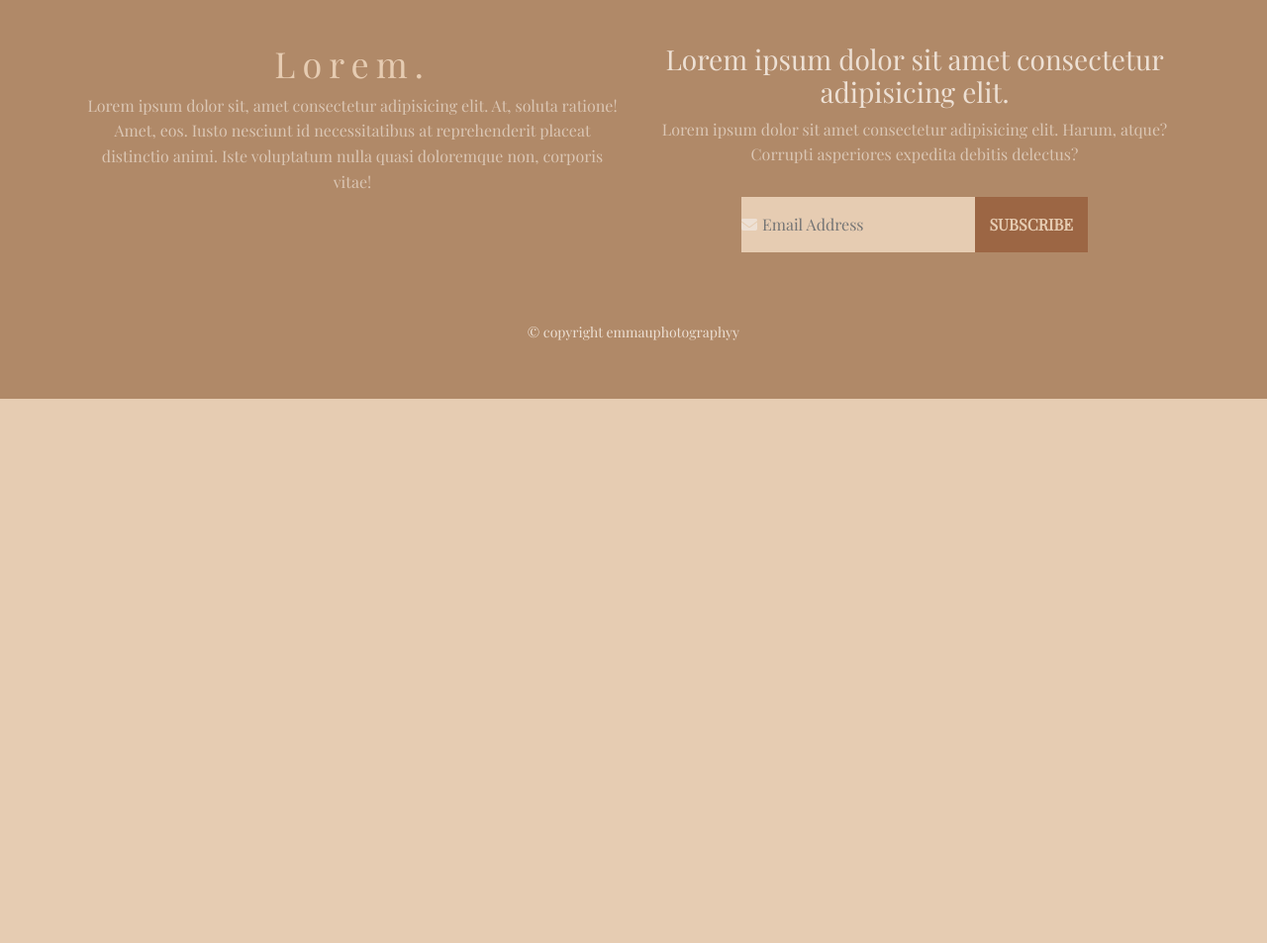
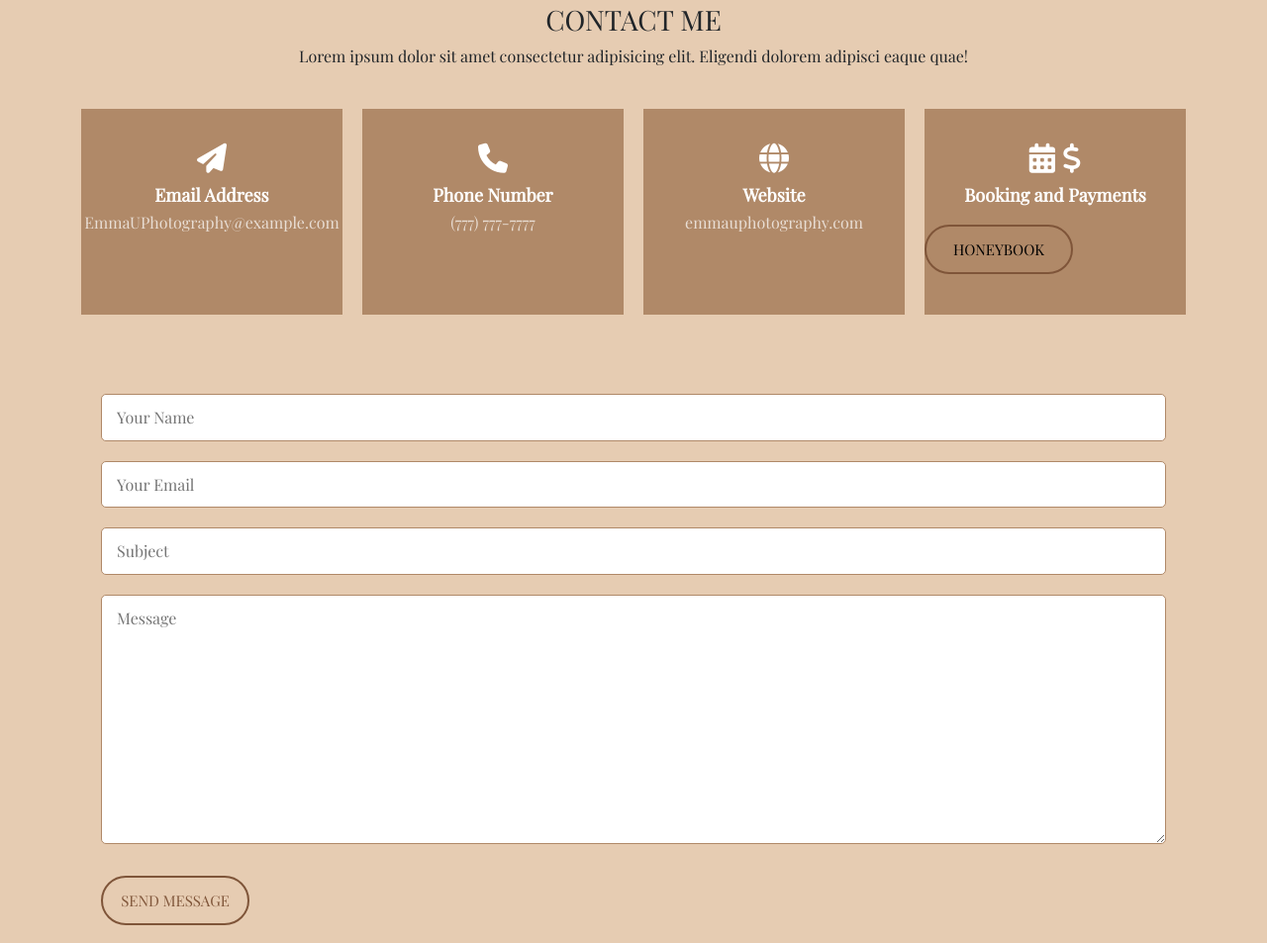
Before and after one commit to carson-loser/PhotoPortfolio, a plain HTML site: page contact.html in a window 1280 px wide. Shown: the part 853-1806 px from the top of the page at 99% size. Before the commit the page ends 1256 px from the top, so only its background shows below. Drawn offline with nearby package versions, Linux system fonts and the light colour scheme.

Commit message:
added gallery, about me, and contact pages

```diff
--- a/contact.html
+++ b/contact.html
@@ -10,7 +10,8 @@
   <link rel="stylesheet" href="https://cdnjs.cloudflare.com/ajax/libs/font-awesome/6.4.0/css/all.min.css"
     integrity="sha512-iecdLmaskl7CVkqkXNQ/ZH/XLlvWZOJyj7Yy7tcenmpD1ypASozpmT/E0iPtmFIB46ZmdtAc9eNBvH0H/ZpiBw=="
     crossorigin="anonymous" referrerpolicy="no-referrer" />
-    <link href="https://fonts.googleapis.com/css2?family=Nunito:wght@500&family=Playfair+Display&display=swap" rel="stylesheet">
+  <link href="https://fonts.googleapis.com/css2?family=Nunito:wght@500&family=Playfair+Display&display=swap"
+    rel="stylesheet">
   <link rel="stylesheet" href="main.css">
 </head>
 
@@ -77,6 +78,60 @@
 
   <!-- main body -->
 
+  <section class="section-five">
+    <div class="container">
+      <div class="contact-top">
+        <h3> CONTACT ME</h3>
+        <p>Lorem ipsum dolor sit amet consectetur adipisicing elit. Eligendi dolorem adipisci eaque quae!</p>
+      </div>
+
+      <div class="contact-middle">
+        <div>
+          <span class="contact-icon">
+            <i class="fa-sharp fa-solid fa-paper-plane"></i>
+          </span>
+          <span>Email Address</span>
+          <p>EmmaUPhotography@example.com</p>
+        </div>
+        <div>
+          <span class="contact-icon">
+            <i class="fas fa-phone"></i>
+          </span>
+          <span>Phone Number</span>
+          <p>(777) 777-7777</p>
+        </div>
+        <div>
+          <span class="contact-icon">
+            <i class="fas fa-globe"></i>
+          </span>
+          <span>Website</span>
+          <p>emmauphotography.com</p>
+        </div>
+        <div>
+          <span class="contact-icon">
+            <i class="fa-sharp fa-solid fa-calendar-days"></i>
+            <i class="fa-sharp fa-solid fa-dollar-sign"></i>
+          </span>
+          <span>Booking and Payments</span>
+          <p>
+            <button class="btn">
+              <a href="#">Honeybook</a>
+            </button>
+          </p>
+        </div>
+      </div>
+
+      <div class="contact-bottom">
+        <form class="form">
+          <input type="text" placeholder="Your Name">
+          <input type="email" placeholder="Your Email">
+          <input type="text" placeholder="Subject">
+          <textarea rows="9" placeholder="Message"></textarea>
+          <input type="submit" class="btn" value="Send Message">
+        </form>
+      </div>
+    </div>
+  </section>
 
   <!-- end main body -->
 
@@ -92,7 +147,8 @@
       </div>
       <div>
         <h3>Lorem ipsum dolor sit amet consectetur adipisicing elit.</h3>
-        <p>Lorem ipsum dolor sit amet consectetur adipisicing elit. Harum, atque? Corrupti asperiores expedita debitis delectus?</p>
+        <p>Lorem ipsum dolor sit amet consectetur adipisicing elit. Harum, atque? Corrupti asperiores expedita debitis
+          delectus?</p>
 
         <div class="subs">
           <i class="fas fa-envelope"></i>
--- a/main.css
+++ b/main.css
@@ -403,6 +403,101 @@
  }
 
 
+/* about me page */
+/* section 4 */
+.section-four {
+  margin: 40px 0;
+}
+
+.summary-post {
+  margin: 40px 0;
+}
+
+.summary-content {
+  padding: 25px;
+  background: #f7f7f7;
+}
+
+.summary-title {
+  font-size: 20px;
+  font-weight: 900;
+}
+
+.summary-text {
+  font-weight: 300;
+}
+
+/* end of about me */
+
+
+
+/* contact page */
+/* section 5 */
+.section-five {
+  margin: 40px 0;
+}
+
+.section-five .container div {
+  margin: 20px 0;
+}
+
+.contact-top {
+  text-align: center;
+}
+
+.contact-top h3 {
+  font-size: 28px;
+}
+
+.contact-top p {
+  font-weight: 300;
+  width: 70%;
+  margin: 0 auto;
+}
+
+.contact-middle div {
+  text-align: center;
+  padding: 25px 0;
+  background: var(--lightBrown);
+  color: #fff;
+}
+
+.contact-middle div span {
+  display: block;
+}
+
+.contact-icon {
+  font-size: 30px;
+}
+
+.contact-middle div span:nth-child(2) {
+  font-size: 18px;
+  font-weight: bold;
+}
+
+.contact-middle div p {
+  font-weight: 300;
+  color: #ffffffb7;
+}
+
+.contact-bottom {
+  margin-top: 50px!important;
+}
+
+.form input[type="text"], .form input[type="email"], .form textarea {
+  width: 100%;
+  font-size: 16px;
+  padding: 10px 15px;
+  margin: 10px 0;
+  border: 1px solid var(--lightBrown);
+  outline: none;
+  border-radius: 5px
+}
+
+.contact-bottom .form {
+  padding: 0 20px;
+}
+
 
  /* footer styling */
 
@@ -474,7 +569,23 @@
 
  /* media queries */
 
+
+ /* section 5 */
+@media screen and (min-width: 678px) {
+  .contact-middle {
+    display: grid;
+    grid-template-columns: repeat(2, 1fr);
+    grid-column-gap: 20px;
+  }
+}
+
+
+
+
+
+
  /* for 4 images on bottom */
+ /* section 2 */
  @media screen and (min-width: 800px) {
    .recent-imgs {
      grid-template-columns: repeat(4, 1fr);
@@ -485,6 +596,8 @@
     display: grid;
     grid-template-columns: repeat(2, 1fr);
    }
+
+   /* section four */
  }
 
  /* nav bar on desktop */
@@ -525,11 +638,23 @@
      margin-top: 0;
    }
 
+   /* section 5 */
+
+   .contact-middle {
+    grid-template-columns: repeat(4, 1fr);
+   }
+
+   .contact-bottom {
+    display: grid;
+    grid-template-columns: repeat(1, 1fr);
+    grid-column-gap: 40px;
+   }
+
  }
 
  /* section right 2 images, booking and descriptions */
  @media screen and (min-width: 1000px) {
-   /* .section-one .container {
+   .section-one .container {
      display: grid;
      grid-template-columns: repeat(2, 1fr);
      grid-column-gap: 50px;
@@ -542,8 +667,15 @@
 
    .work-content {
      margin-top: 0;
+   }
+
+   /* section four */
+
+   /* .summary-wrapper-lg {
+    display: grid;
+    grid-template-columns: repeat(2, 1fr);
+    grid-gap: 20px;
    } */
-
 
 
    .footer-container {
@@ -565,6 +697,7 @@
     grid-template-columns: repeat(5, 1fr);
    }
  }
+
 
  @media screen and (max-width: 500px) {
    .header {
```
Also changed, not shown: aboutMe.html (+28 -4 lines).
